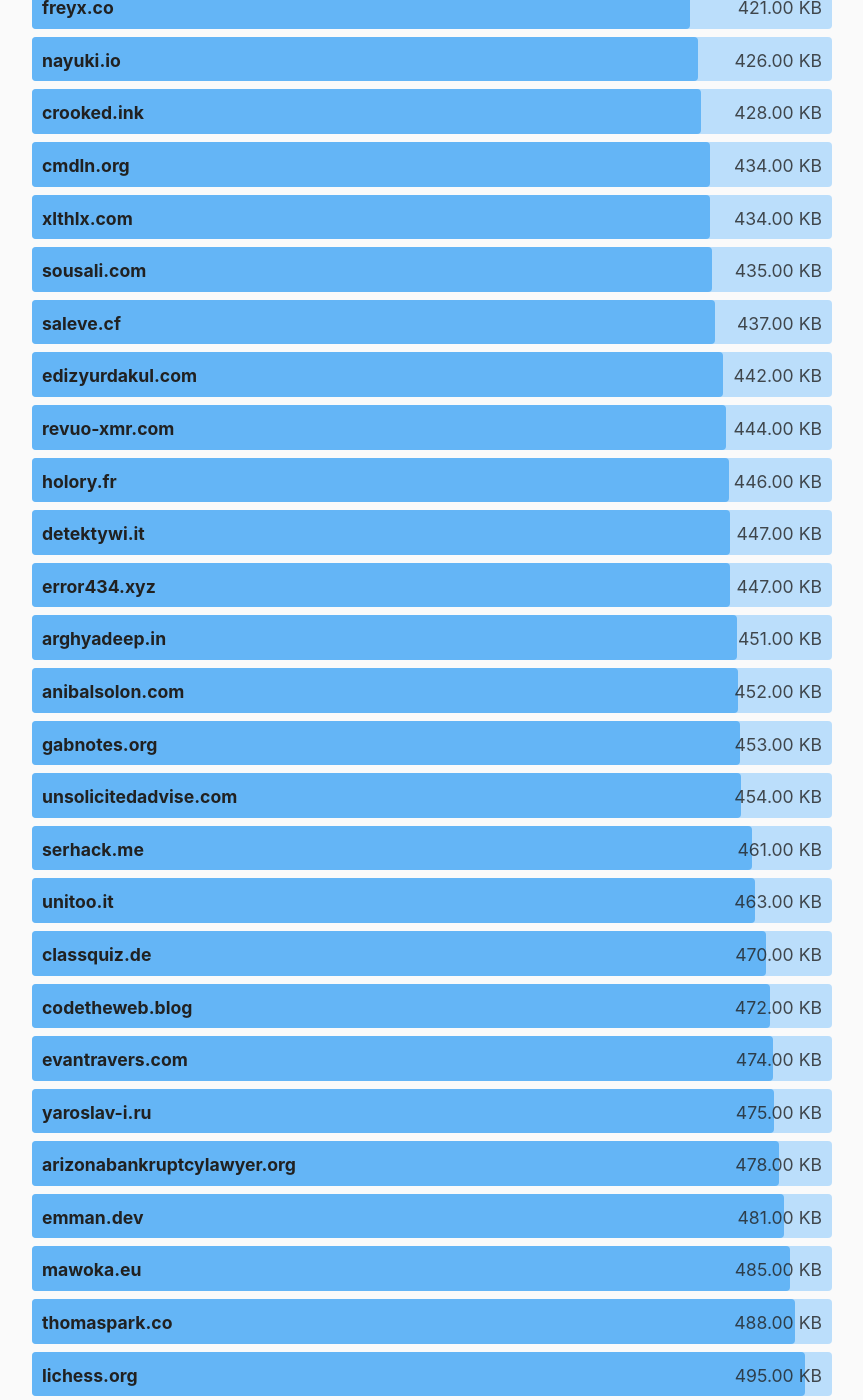
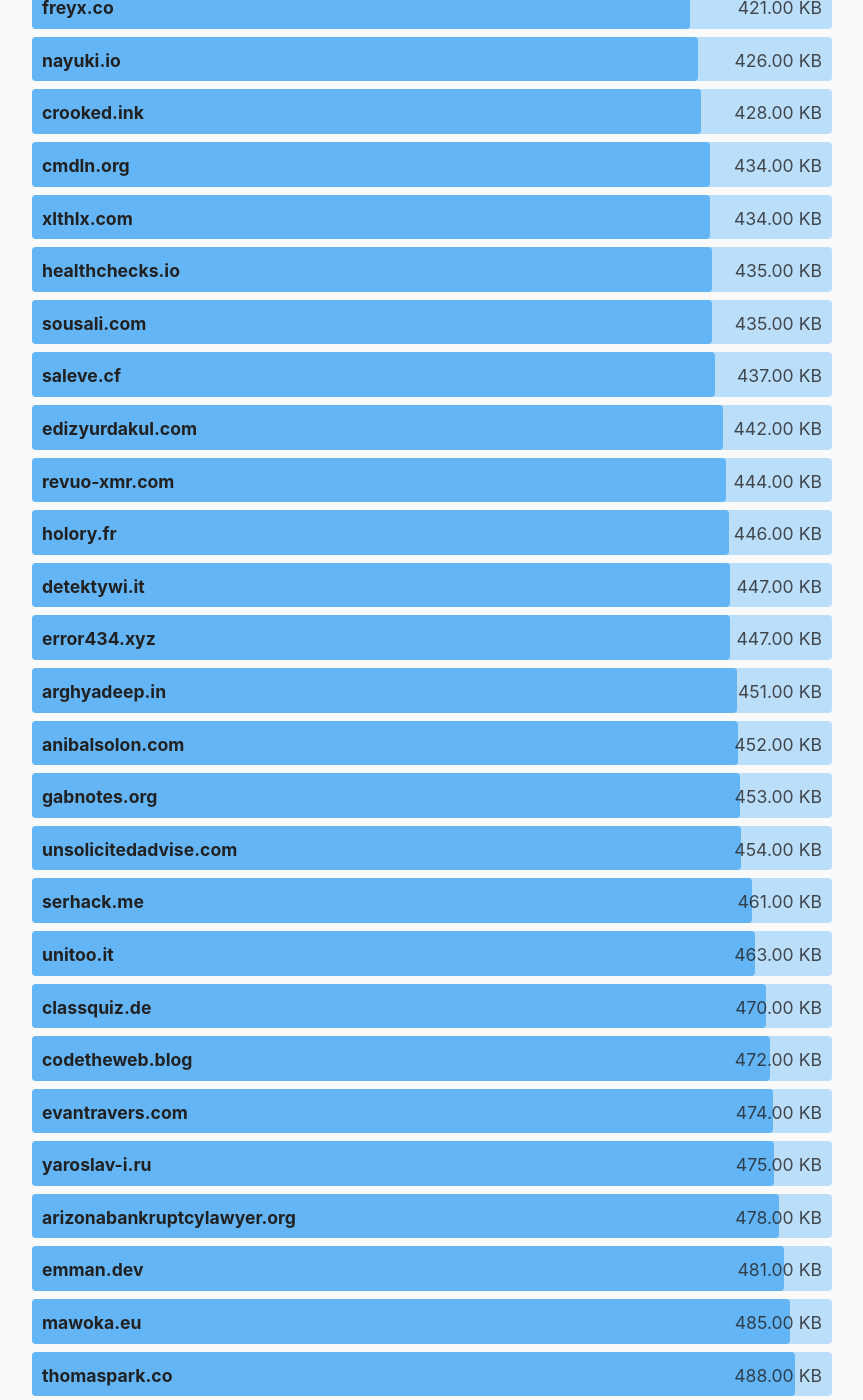
Before and after one commit to kevquirk/512kb.club, a Jekyll site: the page built from index.md, in a window 1280 px wide and 1400 px high, scrolled down 29947 px. Shown: the whole window, without its empty margins (208-1071 px from the left). Built offline with Jekyll 4.4.1, drawn with Linux system fonts in a browser that asks for light colours; some of the changed text lies outside the part shown.

Commit message:
Update Healthchecks.io size: 502 -> 435

```diff
--- a/_data/sites.yml
+++ b/_data/sites.yml
@@ -1191,8 +1191,8 @@
 
 - domain: healthchecks.io
   url: https://healthchecks.io/
-  size: 502
-  last_checked: 2022-01-29
+  size: 435
+  last_checked: 2023-02-18
 
 - domain: heavymetalmusic.reviews
   url: https://heavymetalmusic.reviews/
```
